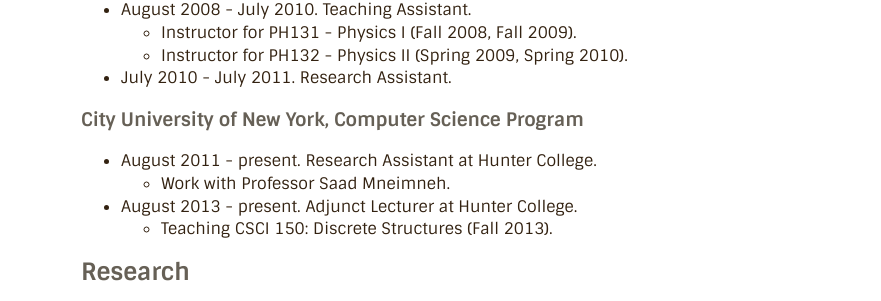
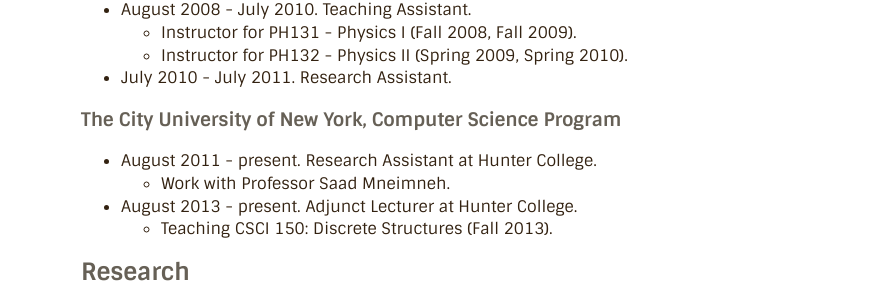
Before and after one commit to a-nikolaev/a-nikolaev.github.io, a Jekyll site: the page built from cv/index.markdown, in a window 1280 px wide. Shown: the part 695-996 px from the top of the page, without its empty margins (199-1080 px from the left). Built offline with Jekyll 4.4.1, drawn with Linux system fonts in a browser that asks for light colours; Markdown is read by kramdown in place of the engine named in the settings.

```diff
--- a/cv/index.markdown
+++ b/cv/index.markdown
@@ -31,7 +31,7 @@ a<span style="color:#969086;">(my last name)</span>@gc.cuny.edu
   * Instructor for PH132 - Physics II (Spring 2009, Spring 2010).
 * July 2010 - July 2011. Research Assistant.
 
-###City University of New York, Computer Science Program
+###The City University of New York, Computer Science Program
 * August 2011 - present. Research Assistant at Hunter College.
   * Work with Professor Saad Mneimneh.
 * August 2013 - present. Adjunct Lecturer at Hunter College.
--- a/index.markdown
+++ b/index.markdown
@@ -7,3 +7,5 @@ Hi,
 My name is Alexey Nikolaev, I am a Computer Science PhD student at The Graduate Center of CUNY, New York, NY.
 
 This fall, I teach CSCI 150: [Discrete Structures](/ds/) at Hunter College.
+
+![CUNY](/img/cuny.png)
```
Also changed, not shown: img/cuny.png (added).
